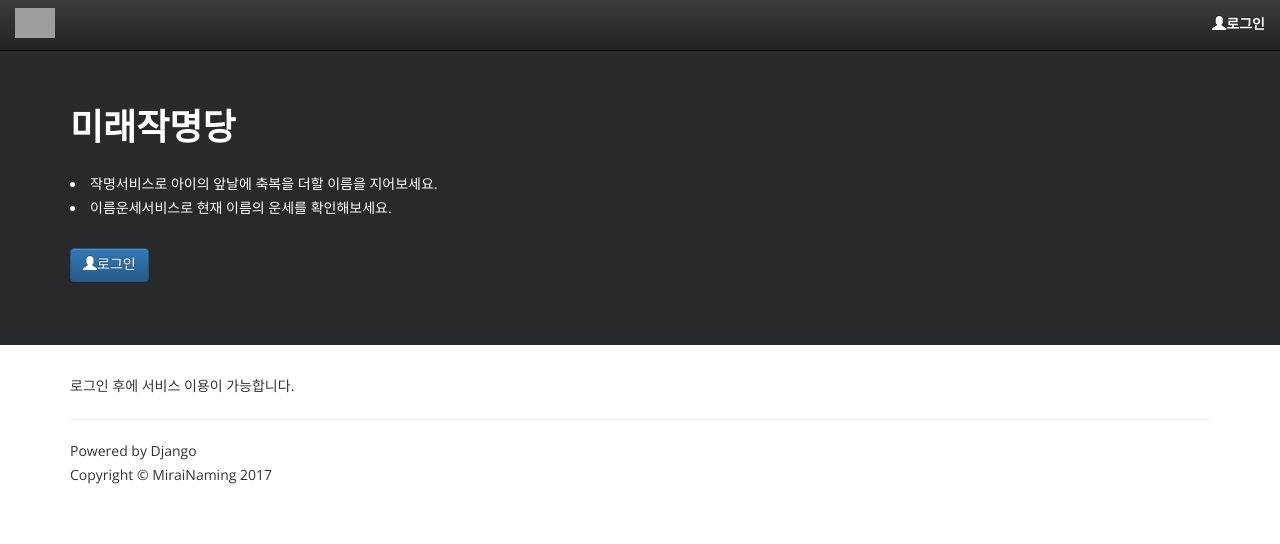
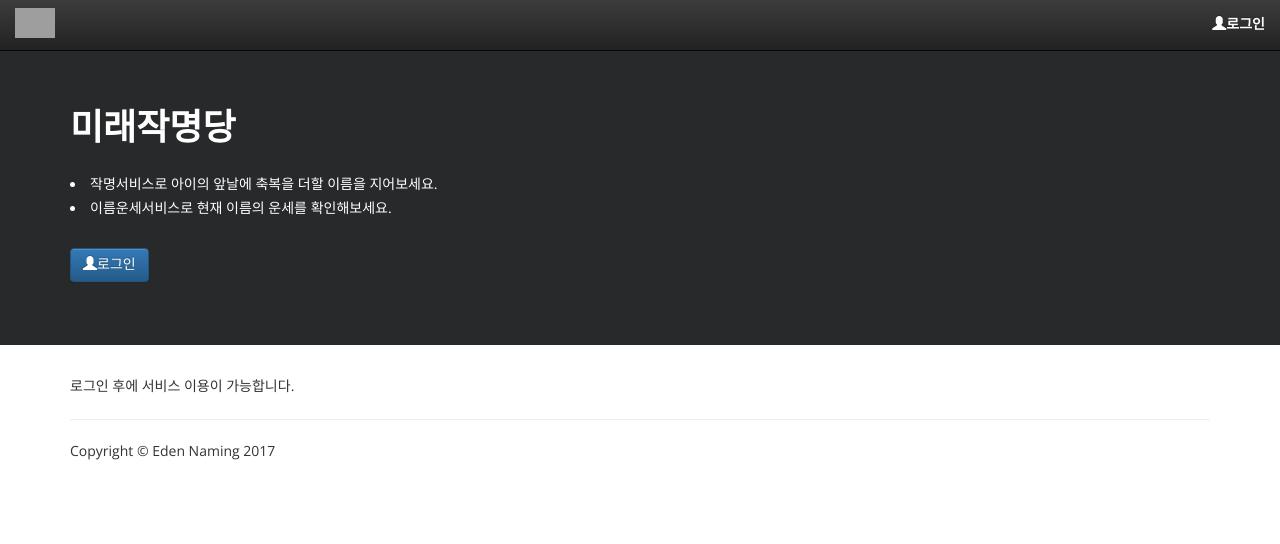
Before and after one commit to byung-u/EdenNaming, a Django app: template namingworks/namingworks/templates/index.html in a window 1280 px wide. Shown: the top 544 px of the page. Run offline with Django 3.2, Linux system fonts and the light colour scheme; the template is opened without the code that fills it, so the values that code supplies are empty; some libraries are stand-ins or nearby versions; grey boxes are pictures that could not be loaded.

Commit message:
FIX title name

```diff
--- a/namingworks/namingworks/templates/footer.html
+++ b/namingworks/namingworks/templates/footer.html
@@ -4,8 +4,7 @@
     <div class="container">
         <div class="row wrap">
             <div class="col col-sm-3 info">
-                <p>Powered by Django<br>
-                Copyright &copy; MiraiNaming 2017</p>
+                Copyright &copy; Eden Naming 2017</p>
             </div>
         </div>
     </div>
```
